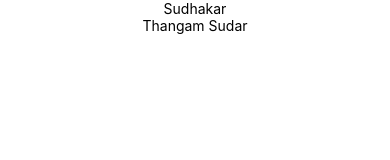
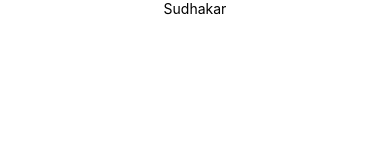
Before and after one commit to Sudhakar-sudha/Sampleclg, a React Native app: screen / in a window 390 px wide. Shown: the top 160 px of the page. Built offline with nearby package versions, Linux system fonts and the light colour scheme.

Commit message:
4 commit

```diff
--- a/Components/Home.js
+++ b/Components/Home.js
@@ -5,7 +5,6 @@ export default function Home() {
   return (
     <View style={styles.container}>
         <Text>Sudhakar</Text>
-    <Text>Thangam Sudar</Text>
     </View>
   );
 }
```
